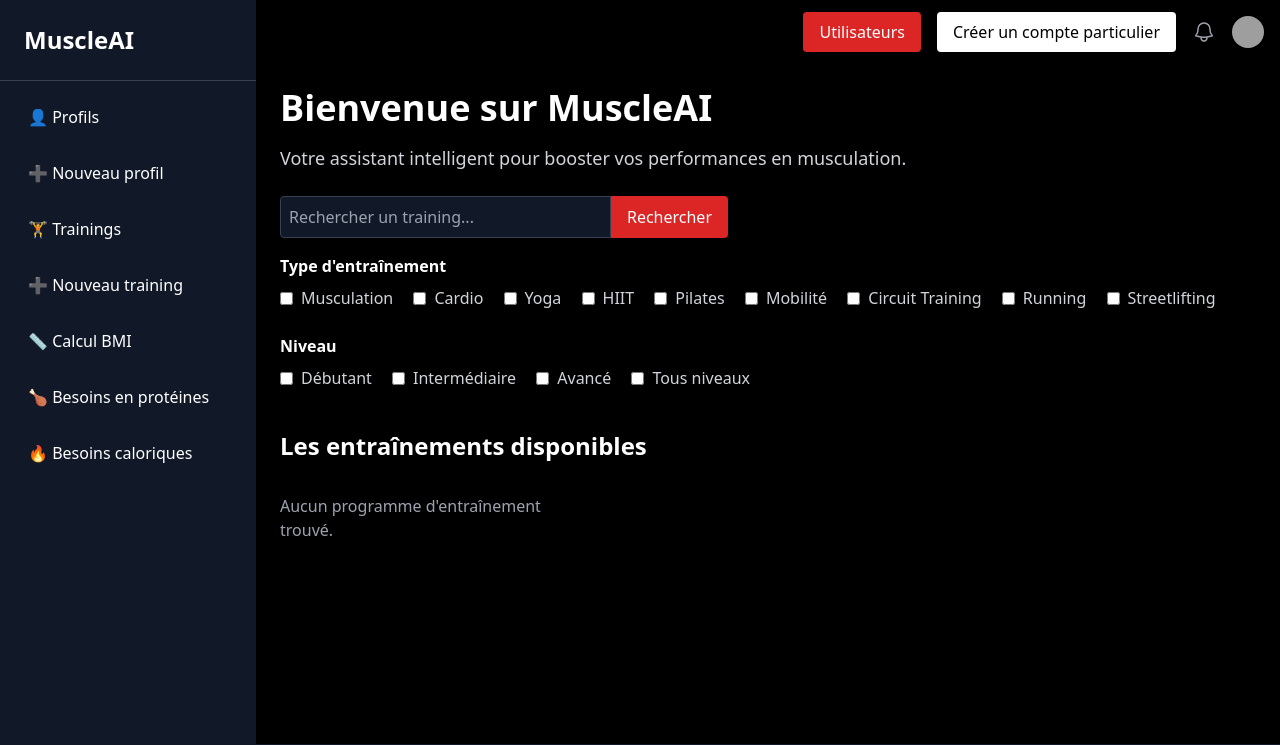
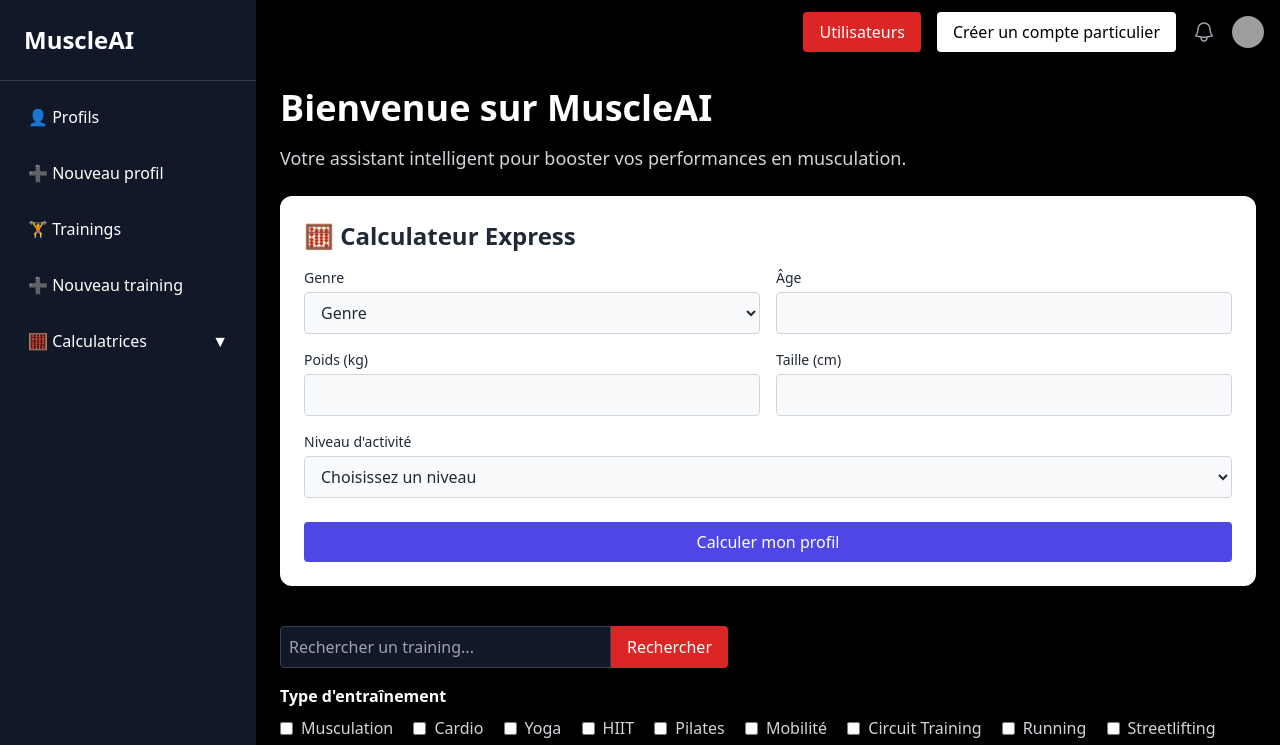
Before and after one commit to orianecorral/MuscleAI, a Django app: page /homepage in a window 1280 px wide. Shown: the top 745 px of the page. Run offline with Django 5.2, Linux system fonts and the light colour scheme; data that the repository does not hold is empty; some libraries are stand-ins or nearby versions; grey boxes are pictures that could not be loaded.

Commit message:
calculator combined

```diff
--- a/myproject/myapp/templates/home.html
+++ b/myproject/myapp/templates/home.html
@@ -7,6 +7,77 @@
 <p class="text-lg text-gray-300 mb-6">
   Votre assistant intelligent pour booster vos performances en musculation.
 </p>
+
+<!-- 🧮 Calculateur rapide -->
+<div class="bg-white rounded-xl shadow-md p-6 mb-10 text-gray-800">
+  <h2 class="text-2xl font-bold mb-4">🧮 Calculateur Express</h2>
+  <form method="post" class="grid md:grid-cols-2 gap-4">
+    {% csrf_token %}
+
+    <div>
+      <label for="gender" class="block text-sm font-medium mb-1">Genre</label>
+      <select name="gender" id="gender" required
+              class="w-full px-3 py-2 border border-gray-300 rounded bg-gray-50">
+        <option value="" disabled selected>Genre</option>
+        <option value="male">Homme</option>
+        <option value="female">Femme</option>
+      </select>
+    </div>
+
+    <div>
+      <label for="age" class="block text-sm font-medium mb-1">Âge</label>
+      <input type="number" name="age" id="age" required
+             class="w-full px-3 py-2 border border-gray-300 rounded bg-gray-50">
+    </div>
+
+    <div>
+      <label for="weight" class="block text-sm font-medium mb-1">Poids (kg)</label>
+      <input type="number" name="weight" id="weight" step="0.1" required
+             class="w-full px-3 py-2 border border-gray-300 rounded bg-gray-50">
+    </div>
+
+    <div>
+      <label for="height" class="block text-sm font-medium mb-1">Taille (cm)</label>
+      <input type="number" name="height" id="height" step="1" required
+             class="w-full px-3 py-2 border border-gray-300 rounded bg-gray-50">
+    </div>
+
+    <div class="md:col-span-2">
+      <label for="activity" class="block text-sm font-medium mb-1">Niveau d'activité</label>
+      <select name="activity" id="activity" required
+              class="w-full px-3 py-2 border border-gray-300 rounded bg-gray-50">
+        <option value="" disabled selected>Choisissez un niveau</option>
+        <option value="sedentary">🛋️ Sédentaire</option>
+        <option value="light">🚶 Légèrement actif</option>
+        <option value="moderate">🏃 Modérément actif</option>
+        <option value="active">🏋️ Très actif</option>
+        <option value="very_active">🔥 Extrêmement actif</option>
+      </select>
+    </div>
+
+    <div class="md:col-span-2">
+      <button type="submit"
+              class="w-full mt-2 bg-indigo-600 hover:bg-indigo-700 text-white py-2 px-4 rounded transition">
+        Calculer mon profil
+      </button>
+    </div>
+
+    {% if result %}
+      <div class="md:col-span-2 bg-indigo-50 p-4 rounded mt-4 text-gray-800">
+        <p class="text-lg font-semibold mb-2">📊 Résultats :</p>
+        <ul class="space-y-1">
+          <li>📏 <strong>IMC :</strong> {{ result.bmi }} ({{ result.bmi_category }})</li>
+          <li>🍗 <strong>Protéines :</strong> {{ result.proteins }} g / jour</li>
+          <li>🔥 <strong>Calories :</strong> {{ result.calories }} kcal / jour</li>
+        </ul>
+      </div>
+    {% elif error_message %}
+      <div class="md:col-span-2 bg-red-100 border border-red-300 text-red-700 p-4 rounded mt-4">
+        {{ error_message }}
+      </div>
+    {% endif %}
+  </form>
+</div>
 
 <!-- 🔍 Barre de recherche -->
 <form method="POST" class="mb-8">
@@ -50,7 +121,7 @@
         {% if value in selected_levels %}checked{% endif %}>
       <span class="ml-2 text-gray-300">{{ label }}</span>
     </label>
-  {% endfor %}
+    {% endfor %}
   </div>
 </form>
 
--- a/myproject/myapp/templates/partials/sidebar.html
+++ b/myproject/myapp/templates/partials/sidebar.html
@@ -8,11 +8,19 @@
     <a href="{% url 'profile_create' %}" class="block px-3 py-2 rounded hover:bg-gray-700">➕ Nouveau profil</a>
     <a href="{% url 'training_show' %}" class="block px-3 py-2 rounded hover:bg-gray-700">🏋️ Trainings</a>
     <a href="{% url 'training_create' %}" class="block px-3 py-2 rounded hover:bg-gray-700">➕ Nouveau training</a>
-    <a href="{% url 'bmi' %}" class="block px-3 py-2 rounded hover:bg-gray-700">📏 Calcul BMI</a>
-    <a href="{% url 'protein' %}" class="block px-3 py-2 rounded hover:bg-gray-700">🍗 Besoins en protéines</a>
-    <a href="{% url 'calories' %}" class="block px-3 py-2 rounded hover:bg-gray-700">🔥 Besoins caloriques</a>
 
-
+    <!-- Dropdown Desktop -->
+    <div>
+      <button id="calcToggle" class="w-full text-left px-3 py-2 rounded hover:bg-gray-700 flex justify-between items-center">
+        🧮 Calculatrices
+        <span id="calcArrow">▼</span>
+      </button>
+      <div id="calcMenu" class="mt-2 pl-4 space-y-2 hidden">
+        <a href="{% url 'bmi' %}" class="block px-3 py-2 rounded hover:bg-gray-700">📏 Calcul BMI</a>
+        <a href="{% url 'protein' %}" class="block px-3 py-2 rounded hover:bg-gray-700">🍗 Protéines</a>
+        <a href="{% url 'calories' %}" class="block px-3 py-2 rounded hover:bg-gray-700">🔥 Calories</a>
+      </div>
+    </div>
   </nav>
 </aside>
 
@@ -32,14 +40,23 @@
     <a href="{% url 'profile_create' %}" class="block px-3 py-2 rounded hover:bg-gray-700">➕ Nouveau profil</a>
     <a href="{% url 'training_show' %}" class="block px-3 py-2 rounded hover:bg-gray-700">🏋️ Trainings</a>
     <a href="{% url 'training_create' %}" class="block px-3 py-2 rounded hover:bg-gray-700">➕ Nouveau training</a>
-    <a href="{% url 'bmi' %}" class="block px-3 py-2 rounded hover:bg-gray-700">📏 Calcul BMI</a>
-    <a href="{% url 'protein' %}" class="block px-3 py-2 rounded hover:bg-gray-700">🍗 Besoins en protéines</a>
-    <a href="{% url 'calories' %}" class="block px-3 py-2 rounded hover:bg-gray-700">🔥 Besoins caloriques</a>
 
-
+    <!-- Dropdown Mobile -->
+    <div>
+      <button id="calcToggleMobile" class="w-full text-left px-3 py-2 rounded hover:bg-gray-700 flex justify-between items-center">
+        🧮 Calculatrices
+        <span id="calcArrowMobile">▼</span>
+      </button>
+      <div id="calcMenuMobile" class="mt-2 pl-4 space-y-2 hidden">
+        <a href="{% url 'bmi' %}" class="block px-3 py-2 rounded hover:bg-gray-700">📏 Calcul BMI</a>
+        <a href="{% url 'protein' %}" class="block px-3 py-2 rounded hover:bg-gray-700">🍗 Protéines</a>
+        <a href="{% url 'calories' %}" class="block px-3 py-2 rounded hover:bg-gray-700">🔥 Calories</a>
+      </div>
+    </div>
   </nav>
 </div>
 
+<!-- JS toggle for sidebar & dropdowns -->
 <script>
   const burger = document.getElementById('burger');
   const mobileSidebar = document.getElementById('mobileSidebar');
@@ -47,4 +64,24 @@
 
   burger.onclick = () => mobileSidebar.classList.remove('hidden');
   closeBurger.onclick = () => mobileSidebar.classList.add('hidden');
+
+  // Desktop dropdown
+  const calcToggle = document.getElementById('calcToggle');
+  const calcMenu = document.getElementById('calcMenu');
+  const calcArrow = document.getElementById('calcArrow');
+
+  calcToggle.onclick = () => {
+    calcMenu.classList.toggle('hidden');
+    calcArrow.textContent = calcMenu.classList.contains('hidden') ? '▼' : '▲';
+  };
+
+  // Mobile dropdown
+  const calcToggleMobile = document.getElementById('calcToggleMobile');
+  const calcMenuMobile = document.getElementById('calcMenuMobile');
+  const calcArrowMobile = document.getElementById('calcArrowMobile');
+
+  calcToggleMobile.onclick = () => {
+    calcMenuMobile.classList.toggle('hidden');
+    calcArrowMobile.textContent = calcMenuMobile.classList.contains('hidden') ? '▼' : '▲';
+  };
 </script>
--- a/myproject/myapp/views.py
+++ b/myproject/myapp/views.py
@@ -4,6 +4,7 @@ from django.shortcuts import get_object_or_404
 
 from myapp.features.bmi import bmi_category, calculate_bmi
 from myapp.features.calories import calculate_bmr, calculate_tdee
+from myapp.features.combined import run_all_calculations
 from myapp.features.protein import protein_intake
 from .models import Profile, Training
 from .forms import ProfileForm, TrainingForm
@@ -18,37 +19,50 @@ def homepage(request):
     recherche = ''
     selected_types = []
     selected_levels = []
-    print("Training levels dans la DB :", Training.objects.values_list('level', flat=True).distinct())
 
-
-    # choices dynamiques
     types_list = Training.TYPE_CHOICES
     levels_list = Training.LEVEL_CHOICES
 
+    result = None
+    error_message = None
+
     if request.method == 'POST':
-        recherche = request.POST.get('recherche', '').strip()
-        selected_types = request.POST.getlist('types')
-        selected_levels = request.POST.getlist('levels')
+        # 🧠 Formulaire de recherche
+        if 'recherche' in request.POST:
+            recherche = request.POST.get('recherche', '').strip()
+            selected_types = request.POST.getlist('types')
+            selected_levels = request.POST.getlist('levels')
 
-        filters = Q()
+            filters = Q()
 
-        if recherche:
-            filters &= (
-                Q(training_name__icontains=recherche) |
-                Q(training_type__icontains=recherche) |
-                Q(goal__icontains=recherche)
-            )
+            if recherche:
+                filters &= (
+                    Q(training_name__icontains=recherche) |
+                    Q(training_type__icontains=recherche) |
+                    Q(goal__icontains=recherche)
+                )
 
-        if selected_types:
-            filters &= Q(training_type__in=selected_types)
+            if selected_types:
+                filters &= Q(training_type__in=selected_types)
 
-        if selected_levels:
-            filters &= Q(level__in=selected_levels)
+            if selected_levels:
+                filters &= Q(level__in=selected_levels)
 
-        trainings = Training.objects.filter(filters)
-        print("Recherche :", recherche)
-        print("Types sélectionnés :", selected_types)
-        print("Niveaux sélectionnés :", selected_levels)
+            trainings = Training.objects.filter(filters)
+
+        # 🧮 Formulaire calculateur combiné
+        elif 'gender' in request.POST:
+            try:
+                gender = request.POST.get('gender')
+                weight = float(request.POST.get('weight'))
+                height = float(request.POST.get('height'))
+                age = int(request.POST.get('age'))
+                activity = request.POST.get('activity')
+
+                result = run_all_calculations(gender, weight, height, age, activity)
+
+            except (ValueError, TypeError) as e:
+                error_message = f"Erreur dans le formulaire : {str(e)}"
 
     image_list = [f'assets/images/gym{i}.jpg' for i in range(1, 10)]
 
@@ -66,7 +80,11 @@ def homepage(request):
         'selected_levels': selected_levels,
         'types_list': types_list,
         'levels_list': levels_list,
+        'result': result,
+        'error_message': error_message,
     })
+
+
 # Model Views
 # need to implement either authentification or change url view
 def profile_info(request, pk):
@@ -224,3 +242,25 @@ def calories_view(request):
         'calories': calories,
         'error_message': error_message
     })
+
+def combined_view(request):
+    result = None
+    error_message = None
+
+    if request.method == 'POST':
+        try:
+            gender = request.POST.get('gender')
+            weight = float(request.POST.get('weight'))
+            height = float(request.POST.get('height'))
+            age = int(request.POST.get('age'))
+            activity = request.POST.get('activity')
+
+            result = run_all_calculations(gender, weight, height, age, activity)
+
+        except (ValueError, TypeError) as e:
+            error_message = f"Erreur dans le formulaire : {str(e)}"
+
+    return render(request, 'calculators/combined.html', {
+        'result': result,
+        'error_message': error_message
+    })
--- a/myproject/urls.py
+++ b/myproject/urls.py
@@ -3,7 +3,7 @@ from django.urls import path, include
 from myapp import views
 from django.shortcuts import redirect
 from myapp.models import Profile, Training
-from myapp.views import bmi_view, calories_view, profile_info, profile_create_view, profile_delete, profile_update, profile_show, homepage, protein_view, training_create_view, training_delete, training_info, training_show, training_update
+from myapp.views import bmi_view, calories_view, combined_view, profile_info, profile_create_view, profile_delete, profile_update, profile_show, homepage, protein_view, training_create_view, training_delete, training_info, training_show, training_update
 
 def redirect_root(request):
     return redirect('/homepage')
@@ -31,6 +31,7 @@ urlpatterns = [
     path('bmi/', bmi_view, name='bmi'),
     path('protein/', protein_view, name='protein'),
     path('calories/', calories_view, name='calories'),
+    path('calculs/', combined_view, name='combined'),
 
 
 ]
```
Also changed, not shown: myproject/myapp/features/combined.py (added, +17 -0 lines), myproject/myapp/templates/calculators/combined.html (added, +70 -0 lines).
